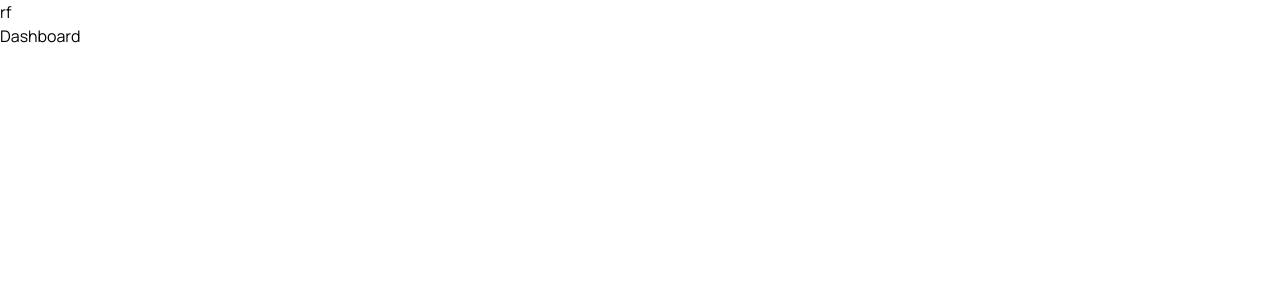
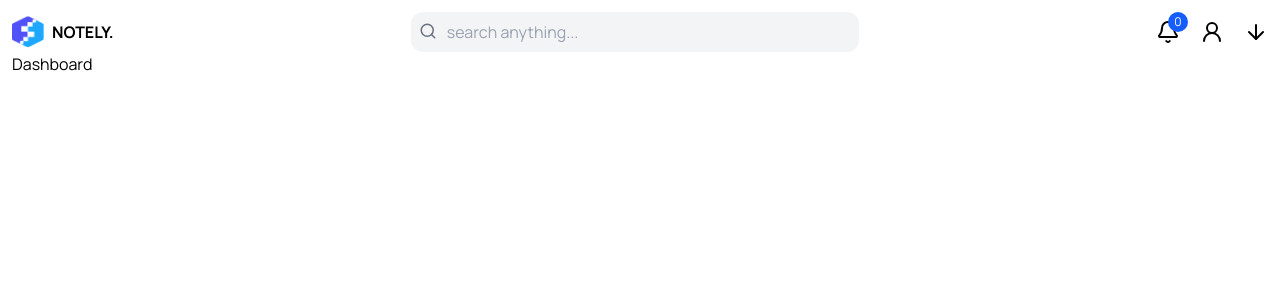
Before and after one commit to LupoNetn/notely, a React (Vite) app: page / in a window 1280 px wide. Shown: the top 300 px of the page. Built offline with nearby package versions, Linux system fonts and the light colour scheme; a web font is replaced by a local one.

Commit message:
created a responsive topbar layout

```diff
--- a/src/App.jsx
+++ b/src/App.jsx
@@ -1,33 +1,35 @@
-import React from 'react'
-import { BrowserRouter,Route,Routes } from 'react-router-dom'
+import React from "react";
+import { BrowserRouter, Route, Routes } from "react-router-dom";
 
-import TopBar from './components/TopBar'
-import AppLayout from './components/AppLayout'
-import Dashboard from './components/Dashboard'
-import Tasks from './components/Tasks'
-import Notes from './components/Notes'
-import Settings from './components/Settings'
-import NoPage from './components/NoPage'
-import Footer from './components/Footer'
+import TopBar from "./components/TopBar";
+import AppLayout from "./components/AppLayout";
+import Dashboard from "./components/Dashboard";
+import Tasks from "./components/Tasks";
+import Notes from "./components/Notes";
+import Settings from "./components/Settings";
+import NoPage from "./components/NoPage";
+import Footer from "./components/Footer";
 
 const App = () => {
   return (
     <>
+      <div className="container px-3 mx-auto">
         <TopBar />
         <BrowserRouter>
           <Routes>
-      <Route path='/' element={<AppLayout />}>
+            <Route path="/" element={<AppLayout />}>
               <Route index element={<Dashboard />} />
-        <Route path='/tasks' element={<Tasks />} />
-        <Route path='/notes' element={<Notes />} />
-        <Route path='/settings' element={<Settings />} />
-        <Route path='*' element={<NoPage />} />
+              <Route path="/tasks" element={<Tasks />} />
+              <Route path="/notes" element={<Notes />} />
+              <Route path="/settings" element={<Settings />} />
+              <Route path="*" element={<NoPage />} />
             </Route>
           </Routes>
         </BrowserRouter>
         <Footer />
+      </div>
     </>
-  )
-}
+  );
+};
 
-export default App
+export default App;
--- a/src/components/TopBar.jsx
+++ b/src/components/TopBar.jsx
@@ -1,11 +1,91 @@
-import React from 'react'
+import { ArrowDown, ArrowDown01, Bell, Menu, Search, User2, X } from "lucide-react";
+import React, { useState } from "react";
 
 const TopBar = () => {
+  const [menuOpen, setMenuOpen] = useState(false);
+
   return (
-    <div>
-      rf
-    </div>
-  )
-}
+    <nav className="mt-3 relative">
+      {/* Top row (logo + menu button on mobile, full flex on desktop) */}
+      <div className="flex justify-between items-center md:justify-between">
+        {/* Left side - logo */}
+        <div className="flex items-center gap-2">
+          <img src="/notely-logo.png" alt="logo" className="w-8 h-8" />
+          <h2 className="font-bold">NOTELY.</h2>
+        </div>
 
-export default TopBar
+        {/* Desktop Search (inline center) */}
+        <div className="hidden md:flex flex-1 justify-center">
+          <div className="relative w-full max-w-md">
+            <input
+              className="w-full rounded-xl px-9 py-2 bg-gray-100 placeholder-gray-400
+              focus:bg-white focus:placeholder-gray-500
+              focus:outline-none focus:ring-2 focus:ring-blue-500"
+              type="text"
+              placeholder="search anything..."
+            />
+            <Search
+              className="absolute top-2.5 left-2 text-gray-500"
+              size={18}
+            />
+          </div>
+        </div>
+
+        {/* Desktop Icons */}
+        <div className="hidden md:flex gap-5 items-center">
+          <div className="relative">
+            <Bell />
+            <span className="bg-blue-600 text-white absolute left-3 -top-2 w-5 h-5 rounded-full text-xs flex items-center justify-center">
+              0
+            </span>
+          </div>
+          <User2 />
+          <button>
+            <ArrowDown />
+          </button>
+        </div>
+
+        {/* Mobile Menu Button */}
+        <div className="md:hidden ml-2">
+          <button onClick={() => setMenuOpen(!menuOpen)}>
+            {menuOpen ? <X size={24} /> : <Menu size={24} />}
+          </button>
+        </div>
+      </div>
+
+      {/* Mobile Search (full width under logo/menu) */}
+      <div className="md:hidden mt-3">
+        <div className="relative w-full">
+          <input
+            className="w-full rounded-xl px-9 py-2 bg-gray-100 placeholder-gray-400
+            focus:bg-white focus:placeholder-gray-500
+            focus:outline-none focus:ring-2 focus:ring-blue-500"
+            type="text"
+            placeholder="search anything..."
+          />
+          <Search className="absolute top-2.5 left-2 text-gray-500" size={18} />
+        </div>
+      </div>
+
+      {/* Mobile Dropdown */}
+      {menuOpen && (
+        <div className="absolute right-4 top-20 bg-white shadow-lg rounded-lg p-3 flex flex-col gap-3 md:hidden">
+          <div className="relative">
+            <button>
+              <Bell />
+            </button>
+            <span className="bg-blue-600 text-white absolute left-3 -top-2 w-5 h-5 rounded-full text-xs flex items-center justify-center">
+              0
+            </span>
+          </div>
+          <User2 />
+          <button className="flex items-center gap-1">
+            <ArrowDown />
+          </button>
+        </div>
+      )}
+    </nav>
+  );
+};
+
+export default TopBar;
```
Lines whose indentation alone changed are shown as unchanged.
